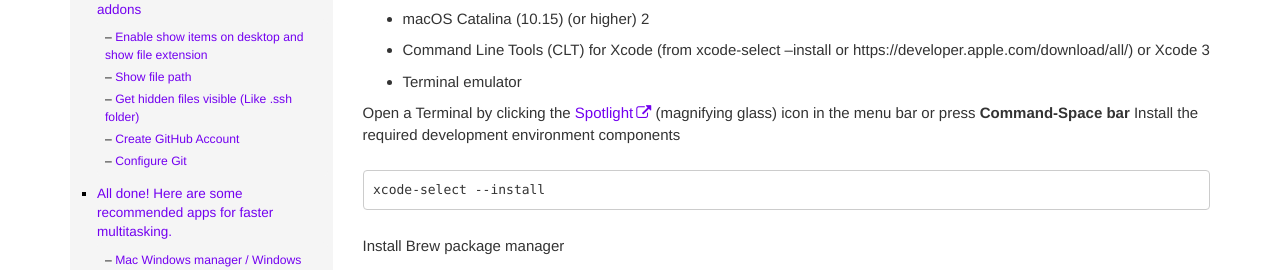
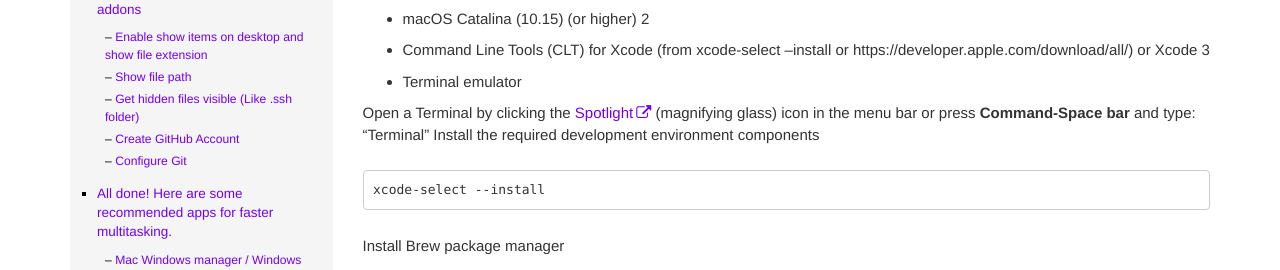
Before and after one commit to tkohonen/tkohonen.github.io, a Jekyll site: the page built from HAMK_BASIC_Software_MacUsers.md, in a window 1280 px wide and 900 px high. Shown: the part 412-682 px from the top of the window. Built offline with Jekyll 4.4.1, drawn with Linux system fonts in a browser that asks for light colours; our own code applies the rules of GitHub Pages for plain Markdown files; comment, search, counter and statistics services are not loaded.

Commit message:
MAC Update 5

````diff
--- a/HAMK_BASIC_Software_MacUsers.md
+++ b/HAMK_BASIC_Software_MacUsers.md
@@ -10,7 +10,7 @@ The following guidelines utilize the **[brew](https://brew.sh/) package manager*
 * Command Line Tools (CLT) for Xcode (from xcode-select --install or https://developer.apple.com/download/all/) or Xcode 3
 * Terminal emulator
 
-Open a Terminal by clicking the [Spotlight](https://support.apple.com/guide/mac-help/search-with-spotlight-mchlp1008/mac) (magnifying glass) icon in the menu bar or press **Command-Space bar**
+Open a Terminal by clicking the [Spotlight](https://support.apple.com/guide/mac-help/search-with-spotlight-mchlp1008/mac) (magnifying glass) icon in the menu bar or press **Command-Space bar** and type: "Terminal"
 Install the required development environment components
 
 ```
````
